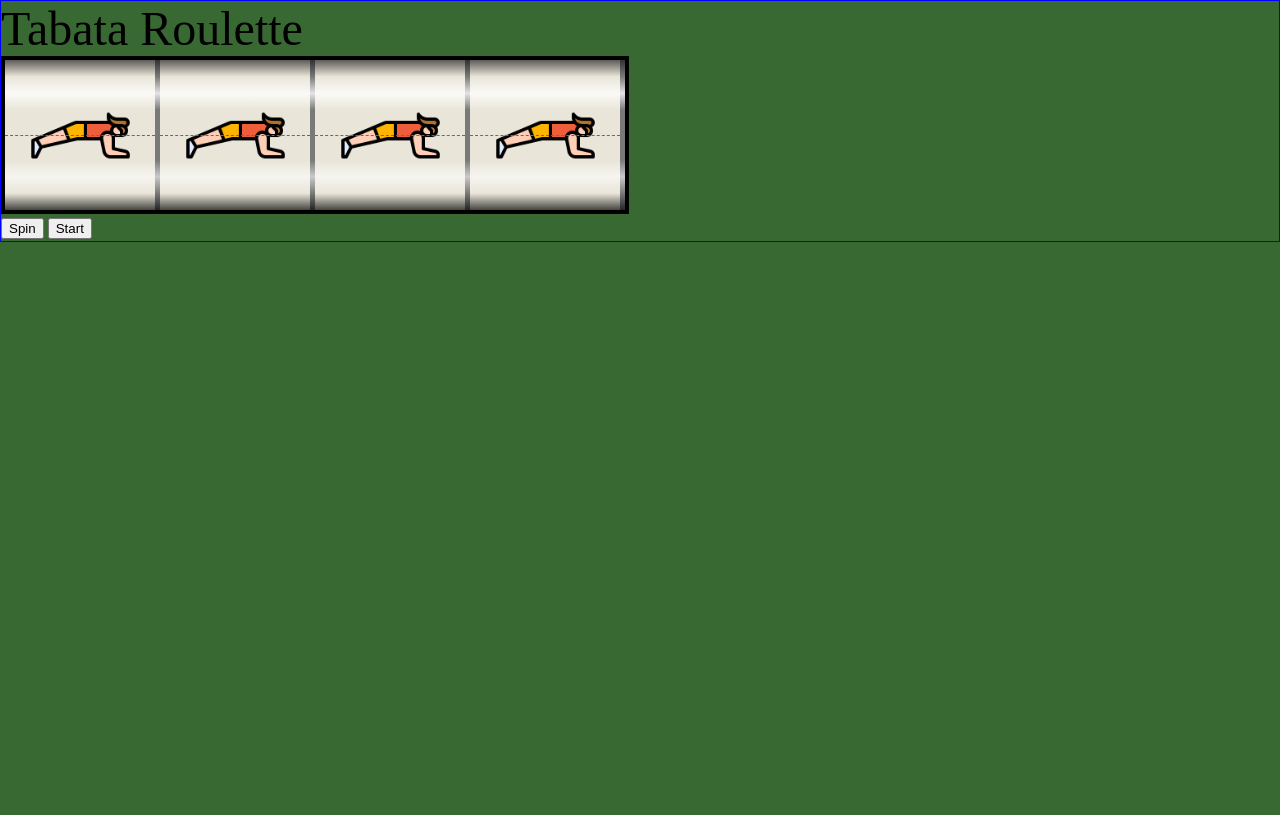
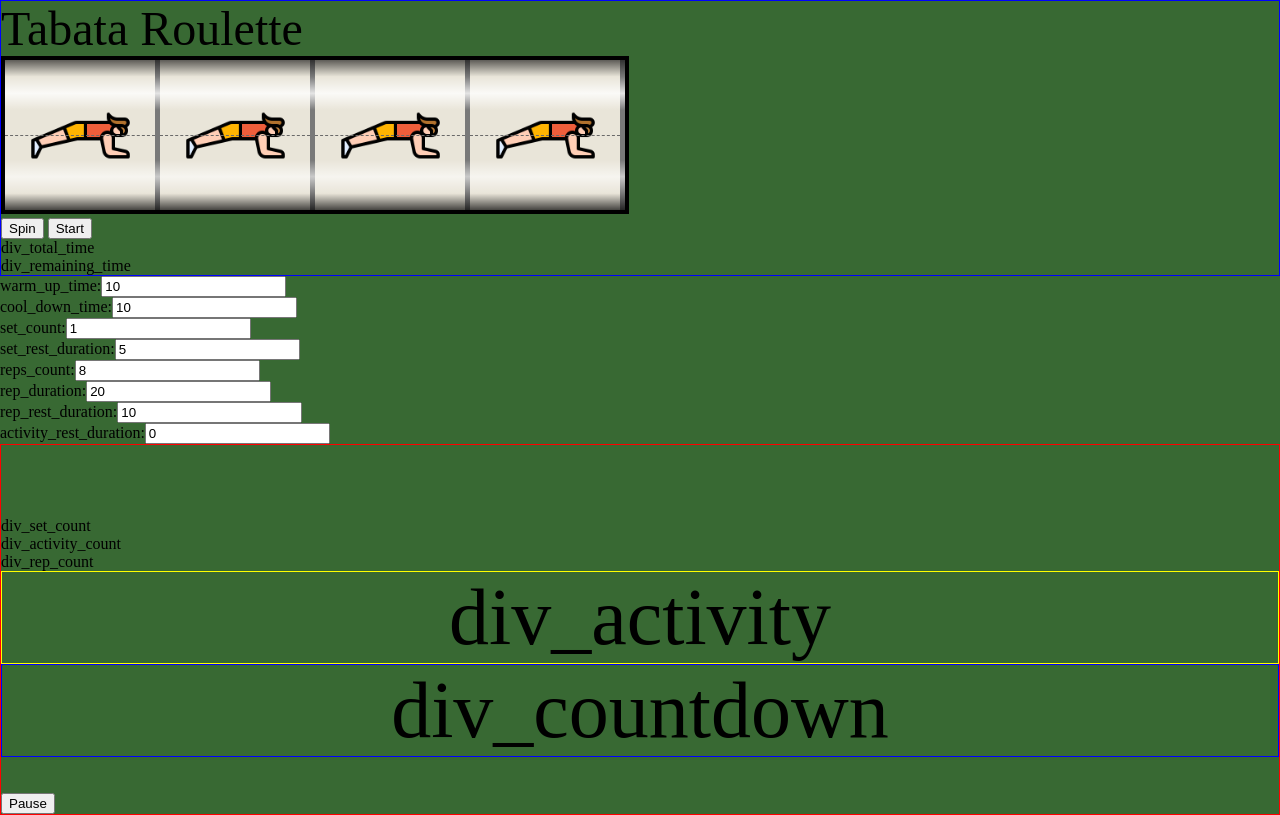
Before and after one commit to xifxor/TabataRoulette, a website: page public/index.html in a window 1280 px wide. Drawn offline with nearby package versions, Linux system fonts and the light colour scheme.

Commit message:
added config

```diff
--- a/public/css/basic.css
+++ b/public/css/basic.css
@@ -40,24 +40,23 @@
 }
 
 #screen_selection{
+  display:block;
+  align-items: center;
 
-  align-items: center;
-  height:30%;
   border:solid 1px blue;
 
 
 }
 
-.shrink {
-  height:30%;
-  transition: all 100ms linear;
+#screen_running{
+  display:block;
+  border:solid 1px red;
+
 
 }
 
-#screen_running{
-  display:none;
-  border:solid 1px red;
-
+#screen_config {
+  display:block;
 
 }
 
@@ -67,3 +66,18 @@
   font-size:3rem;
 
 }
+
+
+
+#div_activity {
+  border:solid 1px yellow;
+  font-size:5rem;
+  text-align: center;
+
+}
+
+#div_countdown {
+  border:solid 1px blue;
+  font-size:5rem;
+  text-align: center;
+}
--- a/public/index.html
+++ b/public/index.html
@@ -26,15 +26,26 @@
       <div id="exercise_list"></div>
       <input type="button" id="spinbutton" value="Spin">
       <input type="button" id="startbutton" value="Start">
+      <div id="div_total_time">div_total_time</div>
+      <div id="div_remaining_time">div_remaining_time</div>
+    </div>
+
+    <div id="screen_config">
+      warm_up_time:<input type="text" name="input_warm_up_time" id="input_warm_up_time"><br>
+      cool_down_time:<input type="text" name="input_cool_down_time" id="input_cool_down_time"><br>
+      set_count:<input type="text" name="input_set_count" id="input_set_count"><br>
+      set_rest_duration:<input type="text" name="input_set_rest_duration" id="input_set_rest_duration"><br>
+      reps_count:<input type="text" name="input_reps_count" id="input_reps_count"><br>
+      rep_duration:<input type="text" name="input_rep_duration" id="input_rep_duration"><br>
+      rep_rest_duration:<input type="text" name="input_rep_rest_duration" id="input_rep_rest_duration"><br>
+      activity_rest_duration:<input type="text" name="input_activity_rest_duration" id="input_activity_rest_duration">
 
     </div>
-
 
     <div id="screen_running">
 
       <br><br>
-      <div id="div_total_time">div_total_time</div>
-      <div id="div_remaining_time">div_remaining_time</div>
+
       <br><br>
 
       <div id="div_set_count">div_set_count</div>
--- a/public/script/script.js
+++ b/public/script/script.js
@@ -217,8 +217,26 @@ function runActivities(activities) {
 
 $(document).ready(function(){
 
+
+    //load slots
     var s1 = new SlotGroup("#slots1", 4);
     //***need to wait for s1 to properly load
+
+    //display config
+    $('#input_warm_up_time').val( config.warm_up_time );
+    $('#input_cool_down_time').val( config.cool_down_time );
+    $('#input_set_count').val( config.set_count );
+    $('#input_set_rest_duration').val( config.set_rest_duration );
+    $('#input_reps_count').val( config.reps_count );
+    $('#input_rep_duration').val( config.rep_duration );
+    $('#input_rep_rest_duration').val( config.rep_rest_duration );
+    $('#input_activity_rest_duration').val( config.activity_rest_duration );
+
+    //change handler
+    $("#screen_config input").change(function(){
+        console.log("Input was changed");   5
+    })
+
 
     $('#spinbutton').click(function(){
         console.log("Spin");
@@ -238,6 +256,9 @@ $(document).ready(function(){
             //update config with activities
             config.activities = s1.selectedActivities;
 
+            //show total time
+            //** set this when config changes instead
+            $(divTotalTime).html("total time: " + config.totaltimeHMS());
         }
 
     });
@@ -274,7 +295,7 @@ $(document).ready(function(){
 
     });
 
-    $(divTotalTime).html("total time: " + config.totaltimeHMS());
+
 
 
 
```
